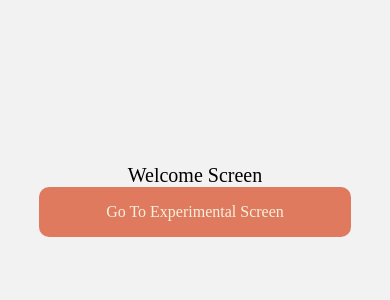
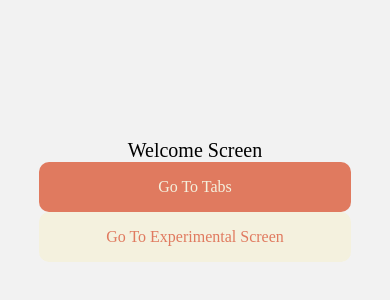
Before and after one commit to NayT37/cursorn, a React Native app: screen /Welcome in a window 390 px wide. Shown: the part 222-522 px from the top of the page. Built offline with nearby package versions, Linux system fonts and the light colour scheme.

Commit message:
aug_11: Add stack navigation

```diff
--- a/App.tsx
+++ b/App.tsx
@@ -1,13 +1,14 @@
 import React from 'react';
 // import { NavigationContainer } from '@react-navigation/native'; // This breaks the precommit hook
 const {NavigationContainer} = require('@react-navigation/native'); // Workaround to not let TypeScript analyze this library
+import {navigationRef} from './src/navigation/controls';
 import MainNavigator from './src/navigation/MainNavigator';
 
 const App = () => {
     // TODO: Remove margins top and bottom and replace with separator
     // TODO: Implement isHorizonal for separator
     return (
-        <NavigationContainer>
+        <NavigationContainer ref={navigationRef}>
             <MainNavigator />
         </NavigationContainer>
     );
--- /dev/null
+++ b/src/navigation/AuthStack.tsx
@@ -0,0 +1,16 @@
+import React from 'react';
+// Components
+import {ExperimentalScreen, WelcomeScreen} from '../screens';
+// Resources
+const {createNativeStackNavigator} = require('@react-navigation/native-stack'); // This is the workaround to solve husky issue
+
+const Stack = createNativeStackNavigator();
+
+const AuthStack = () => (
+    <Stack.Navigator initialRouteName="Welcome">
+        <Stack.Screen name="Experimental" component={ExperimentalScreen} options={{headerShown: false}} />
+        <Stack.Screen name="Welcome" component={WelcomeScreen} options={{headerShown: false}} />
+    </Stack.Navigator>
+);
+
+export default AuthStack;
--- a/src/navigation/MainNavigator.tsx
+++ b/src/navigation/MainNavigator.tsx
@@ -1,14 +1,20 @@
 import React from 'react';
 // import { createNativeStackNavigator } from '@react-navigation/native-stack'; // This breaks the precommit hook
 const {createNativeStackNavigator} = require('@react-navigation/native-stack'); // This is the workaround to solve it
-import {ExperimentalScreen, WelcomeScreen} from '../screens';
 
+// Import a stack inside a stack
+import AuthStack from './AuthStack';
+// Import bottomTabNavigator inside the stack
+import TabNavigator from './TabNavigator';
+
+// Create stack
 const Stack = createNativeStackNavigator();
 
 const MainNavigator = () => (
-    <Stack.Navigator initialRouteName="Welcome">
-        <Stack.Screen name="Experimental" component={ExperimentalScreen} options={{headerShown: false}} />
-        <Stack.Screen name="Welcome" component={WelcomeScreen} options={{headerShown: false}} />
+    /* By setting screenOptions in the Stack Navigator, all the children are gonna have that property */
+    <Stack.Navigator initialRouteName="AuthStack" screenOptions={{headerShown: false}}>
+        <Stack.Screen name="AuthStack" component={AuthStack} />
+        <Stack.Screen name="TabNavigator" component={TabNavigator} />
     </Stack.Navigator>
 );
 
--- /dev/null
+++ b/src/navigation/TabNavigator.tsx
@@ -0,0 +1,19 @@
+import React from 'react';
+// Components
+import {HistoryScreen, HomeScreen} from '../screens';
+// Resources
+// import {createBottomTabNavigator} from '@react-navigation/bottom-tabs'; // This breaks the precommit hook
+const {createBottomTabNavigator} = require('@react-navigation/bottom-tabs'); // This is the workaround to solve it
+
+const Tab = createBottomTabNavigator();
+
+const TabNavigator = () => {
+    return (
+        <Tab.Navigator>
+            <Tab.Screen name="HomeTab" component={HomeScreen} />
+            <Tab.Screen name="HistoryTab" component={HistoryScreen} />
+        </Tab.Navigator>
+    );
+};
+
+export default TabNavigator;
--- /dev/null
+++ b/src/navigation/controls.ts
@@ -0,0 +1,36 @@
+// see https://reactnavigation.org/docs/navigating-without-navigation-prop/
+
+const {createNavigationContainerRef, CommonActions, StackActions} = require('@react-navigation/native');
+
+export const navigationRef = createNavigationContainerRef();
+
+// This is gonna work async
+export function goToScreen(name: string, params: object = {}) {
+    if (navigationRef.isReady()) {
+        navigationRef.dispatch(CommonActions.navigate(name, params));
+    }
+}
+
+export function goBack() {
+    if (navigationRef.isReady()) {
+        navigationRef.dispatch(CommonActions.goBack());
+    }
+}
+
+export function replaceRoute(name: string, params: object = {}) {
+    if (navigationRef.isReady()) {
+        // Stack actions means we need to be inside a stack and the stack will be replaced
+        navigationRef.dispatch(StackActions.replace(name, params));
+    }
+}
+
+export function resetNavigation() {
+    if (navigationRef.isReady()) {
+        navigationRef.dispatch(
+            CommonActions.reset({
+                index: 0,
+                routes: [{name: 'AuthStack'}],
+            }),
+        );
+    }
+}
--- /dev/null
+++ b/src/screens/History/History.tsx
@@ -0,0 +1,17 @@
+import React from 'react';
+// Components
+import {DefaultButton, Typography} from '../../components';
+import {View} from 'react-native';
+// Resources
+import {resetNavigation} from '../../navigation/controls';
+
+const HistoryScreen = () => {
+    return (
+        <View>
+            <Typography>Hisotry Page</Typography>
+            <DefaultButton text="Log Out" onPress={resetNavigation} />
+        </View>
+    );
+};
+
+export default HistoryScreen;
--- /dev/null
+++ b/src/screens/History/index.ts
@@ -0,0 +1,2 @@
+import HistoryScreen from './History';
+export default HistoryScreen;
--- /dev/null
+++ b/src/screens/Home/Home.tsx
@@ -0,0 +1,16 @@
+import React from 'react';
+// Components
+import {Typography} from '../../components';
+import {View} from 'react-native';
+// Resources
+import styles from './styles';
+
+const HomeScreen = () => {
+    return (
+        <View style={styles.mainContainer}>
+            <Typography>Home Page</Typography>
+        </View>
+    );
+};
+
+export default HomeScreen;
--- /dev/null
+++ b/src/screens/Home/index.ts
@@ -0,0 +1,2 @@
+import HomeScreen from './Home';
+export default HomeScreen;
--- /dev/null
+++ b/src/screens/Home/styles.ts
@@ -0,0 +1,12 @@
+import {StyleSheet} from 'react-native';
+
+const styles = StyleSheet.create({
+    mainContainer: {
+        alignItems: 'center',
+        flex: 1,
+        justifyContent: 'center',
+        width: '100%',
+    },
+});
+
+export default styles;
--- a/src/screens/Welcome/Welcome.tsx
+++ b/src/screens/Welcome/Welcome.tsx
@@ -1,18 +1,20 @@
 import React from 'react';
+// Components
 import {View} from 'react-native';
-
 import {DefaultButton, Typography} from '../../components';
+// Resources
+import {goToScreen, replaceRoute} from '../../navigation/controls';
 import styles from './styles';
 
-// @ts-ignore
-const WelcomeScreen = ({navigation}) => {
+const WelcomeScreen = () => {
     return (
         <View style={styles.mainContainer}>
             <Typography size={20} variant="medium">
                 Welcome Screen
             </Typography>
             {/* <Separator size={15} /> */}
-            <DefaultButton text="Go To Experimental Screen" textSize={16} onPress={() => navigation.navigate('Experimental')} />
+            <DefaultButton text="Go To Tabs" textSize={16} onPress={() => replaceRoute('TabNavigator')} />
+            <DefaultButton text="Go To Experimental Screen" textSize={16} onPress={() => goToScreen('Experimental')} theme="secondary" />
         </View>
     );
 };
--- a/src/screens/index.ts
+++ b/src/screens/index.ts
@@ -1,3 +1,5 @@
 // Keep this code in alphabetical order
 export {default as ExperimentalScreen} from './ExperimentalScreen';
-export {default as WelcomeScreen} from './Welcome/Welcome';
+export {default as HistoryScreen} from './History';
+export {default as HomeScreen} from './Home';
+export {default as WelcomeScreen} from './Welcome';
```
